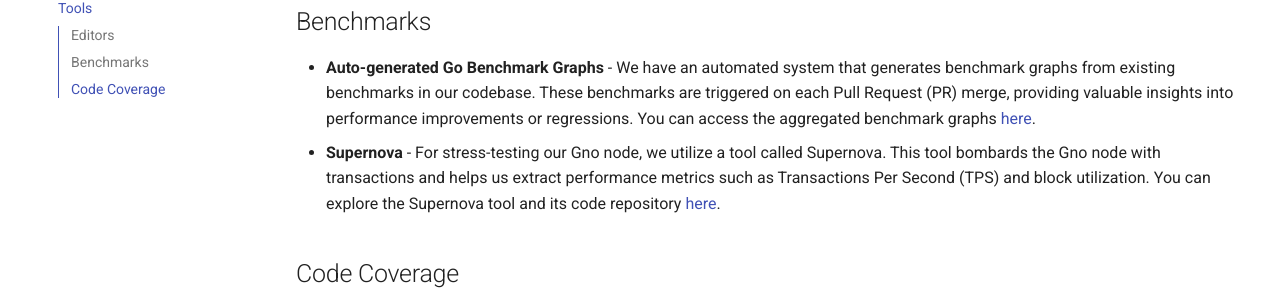
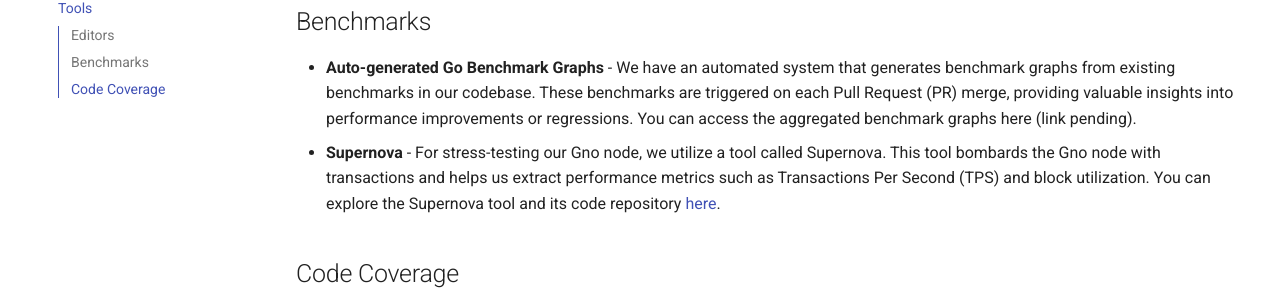
Before and after one commit to gnolang/guide, an MkDocs documentation site: the page built from docs/engineering/gno.land/tools.md, in a window 1280 px wide and 1122 px high. Shown: the part 582-883 px from the top of the window. Built offline with MkDocs 1.6.1 and Material for MkDocs 9.7.7, drawn with Linux system fonts in a browser that asks for light colours; the version menu is left out.

Commit message:
Remove broken link

```diff
--- a/docs/engineering/gno.land/tools.md
+++ b/docs/engineering/gno.land/tools.md
@@ -16,7 +16,7 @@ Check out the resources below to make your development experience in Gno more en
 - **Auto-generated Go Benchmark Graphs** - We have an automated system that generates benchmark graphs from existing
   benchmarks in our codebase. These benchmarks are triggered on each Pull Request (PR) merge, providing valuable
   insights into performance improvements or regressions. You can access the aggregated
-  benchmark graphs [here](https://gnoland.github.io/benchmarks).
+  benchmark graphs here (link pending).
 - **Supernova** - For stress-testing our Gno node, we utilize a tool called Supernova. This tool bombards the Gno node
   with transactions and helps us extract performance metrics such as Transactions Per Second (TPS) and block
   utilization. You can explore the Supernova tool and its code repository [here](https://github.com/gnolang/supernova).
```
